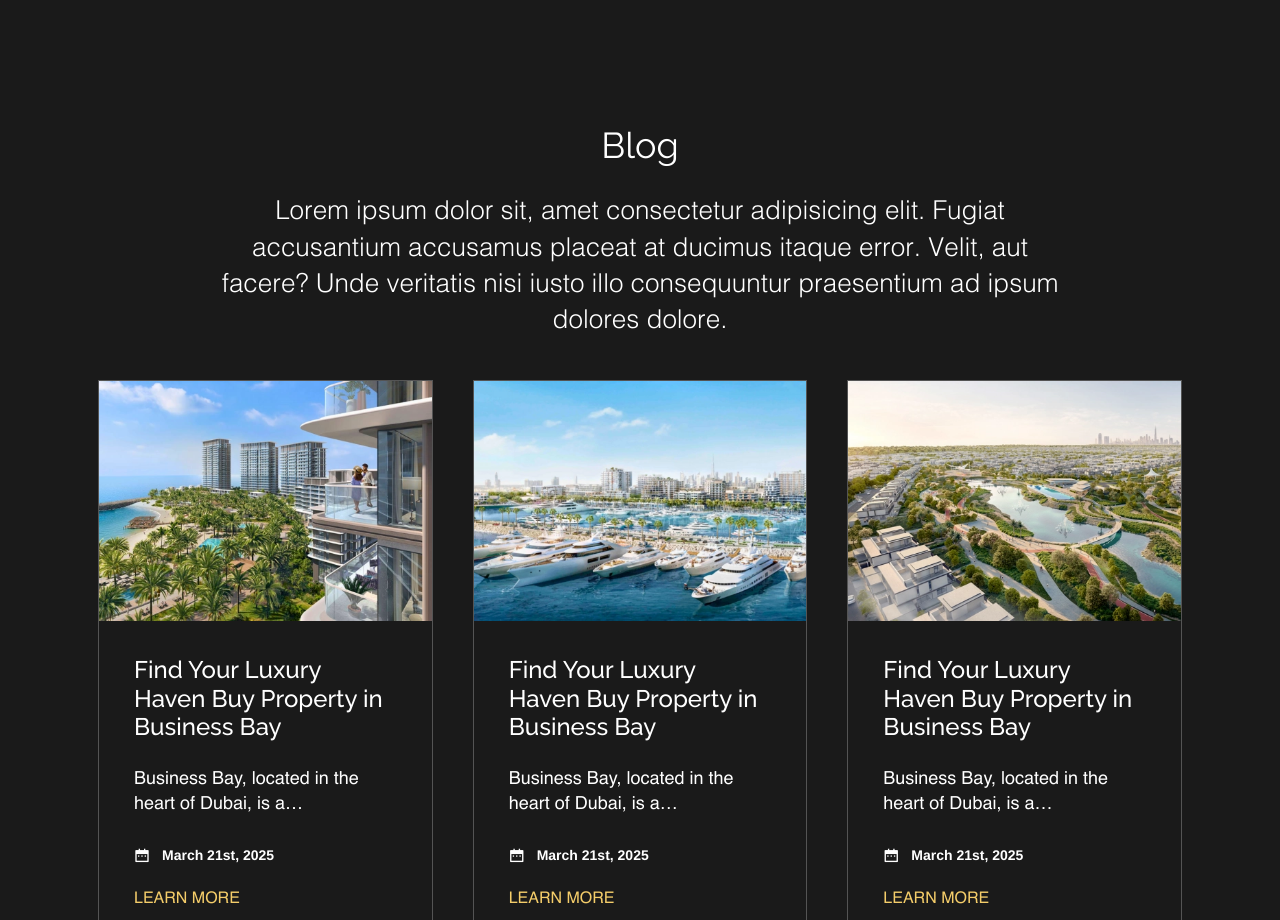
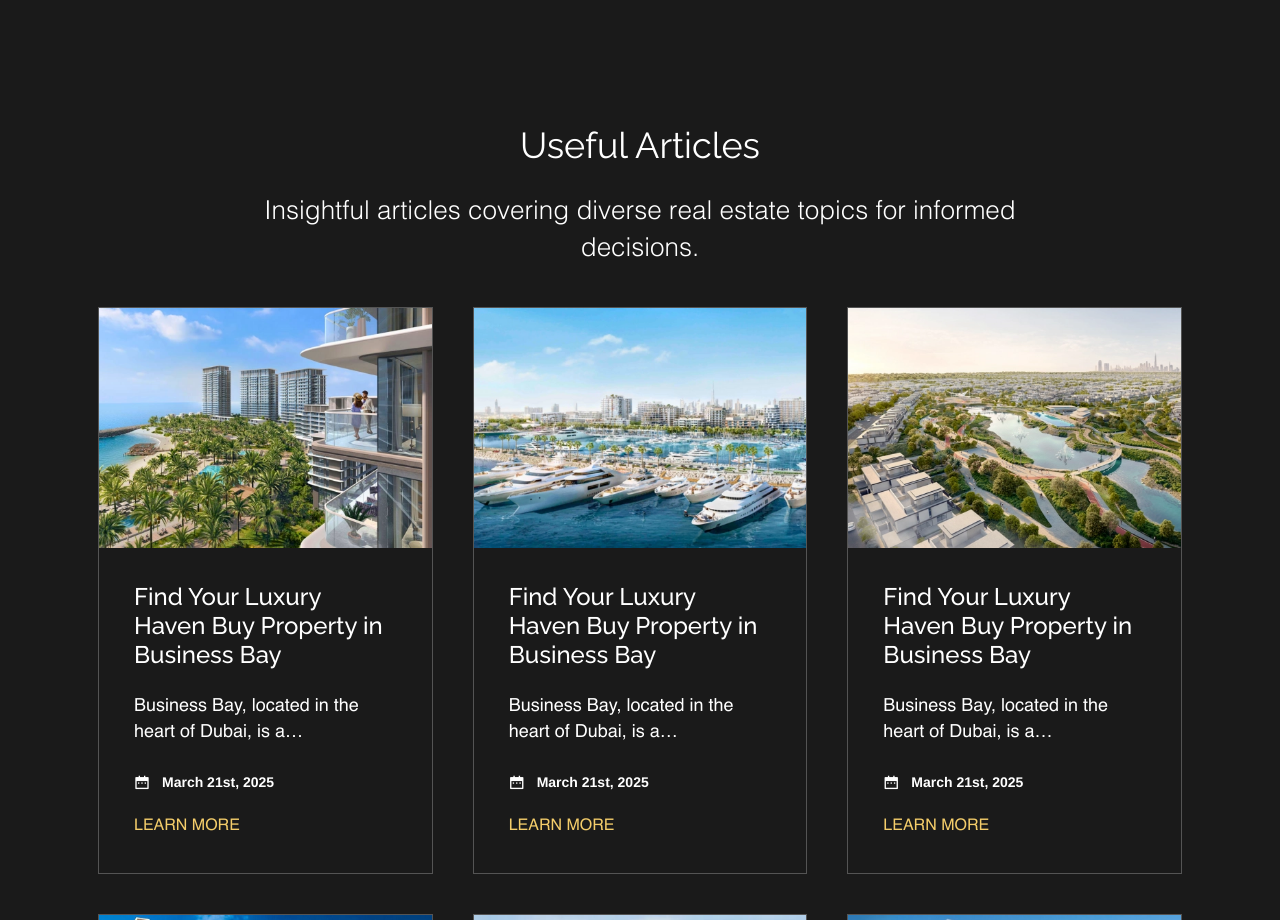
Before and after one commit to frontenddev344/estatewheel, a plain HTML site: page index.html in a window 1280 px wide. Shown: the part 4880-5800 px from the top of the page. Drawn offline with nearby package versions, Linux system fonts and the light colour scheme.

Commit message:
update blog page

```diff
--- a/index.html
+++ b/index.html
@@ -519,8 +519,8 @@
                  <!-- blog section start  -->
                 <section class="blog-sec">
                     <div class="container">
-                      <h2 class="section-title">Blog</h2>
-                      <p class="sub-title">Lorem ipsum dolor sit, amet consectetur adipisicing elit. Fugiat accusantium accusamus placeat at ducimus itaque error. Velit, aut facere? Unde veritatis nisi iusto illo consequuntur praesentium ad ipsum dolores dolore.</p>
+                      <h2 class="section-title">Useful Articles</h2>
+                      <p class="sub-title">Insightful articles covering diverse real estate topics for informed decisions.</p>
                       <div class="blog-card-wrap">
                         <div class="grid">
                           <div class="item">
```
